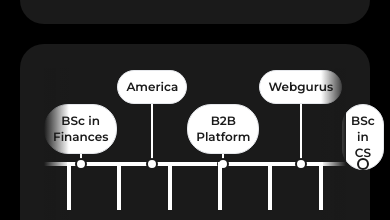
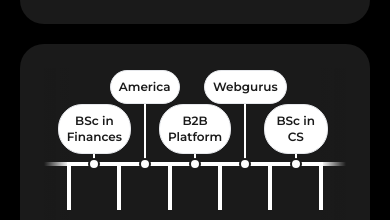
Before and after one commit to Barabasbalazs/personal-site, a Nuxt app: page / in a window 390 px wide. Shown: the part 740-960 px from the top of the page. Built offline with nearby package versions, Linux system fonts and the light colour scheme.

Commit message:
made the timeline resizable

```diff
--- a/components/cards/Timeline.vue
+++ b/components/cards/Timeline.vue
@@ -6,7 +6,8 @@
         <span class="h-1 w-full bg-white relative">
           <!--upper container-->
           <div
-            class="flex w-full justify-between absolute h-24 bottom-0 upper-container"
+            class="flex w-full justify-between absolute h-24 bottom-0"
+            :style="wrapperPaddingStyles"
           >
             <div
               v-for="itemIndex in years.length - 1"
@@ -14,15 +15,21 @@
             >
               <div
                 v-for="{ item, index } in sortedExperiences[itemIndex - 1]"
-                class="flex flex-col w-full h-full items-center"
+                class="flex flex-col w-full h-full items-center relative"
               >
                 <div
-                  class="bg-white text-dark p-2 border rounded-3xl text-xs font-semibold lg:whitespace-nowrap text-center"
-                  :class="{ mt_34: index % 2 === 0 }"
+                  class="absolute bg-white text-dark p-2 border rounded-3xl text-xs font-semibold lg:whitespace-nowrap text-center min-w-16"
+                  :class="[
+                    { mt_34: index % 2 === 0 },
+                    index % 2 === 0 ? 'z-30' : 'z-10',
+                  ]"
                 >
                   <p>{{ item }}</p>
                 </div>
-                <span class="h-full w-0.5 bg-white" />
+                <span
+                  class="w-0.5 bg-white"
+                  :class="index % 2 === 0 ? 'h-1/2 mt-12' : 'h-full'"
+                />
 
                 <span
                   class="bg-white bottom-0 absolute p-1 rounded-full border-2 border-dark mb_n_4"
@@ -63,7 +70,7 @@ const experienceItems = [
   },
   {
     start: 2021,
-    item: "America"
+    item: "America",
   },
   {
     start: 2022,
@@ -89,24 +96,16 @@ const sortedExperiences = computed(() => {
   );
 });
 
-const paddingPercentage = computed(
-  () => `calc((100 / ${years.length}) / 2 * 1%)`
-);
+const wrapperPaddingStyles = computed(() => {
+  const calculatedSize = `calc((100 / ${years.length}) / 2 * 1%)`;
+  return [
+    `padding-left: ${calculatedSize}`,
+    `padding-right: ${calculatedSize}`,
+  ];
+});
 </script>
 
 <style scoped>
-@media (max-width: 400px) {
-  .upper-container {
-    padding-left: 0px;
-    padding-right: v-bind(paddingPercentage);
-  }
-}
-@media (min-width: 401px) {
-  .upper-container {
-    padding-left: v-bind(paddingPercentage);
-    padding-right: v-bind(paddingPercentage);
-  }
-}
 .mb_n_4 {
   margin-bottom: -4px;
 }
--- a/nuxt.config.ts
+++ b/nuxt.config.ts
@@ -13,6 +13,6 @@ export default defineNuxtConfig({
     },
   },
   routeRules: {
-    "/": { ssr: true },
+    "/": { ssr: false },
   },
 });
```
